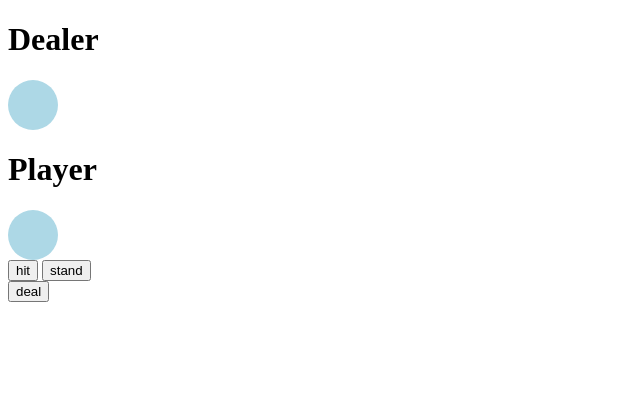
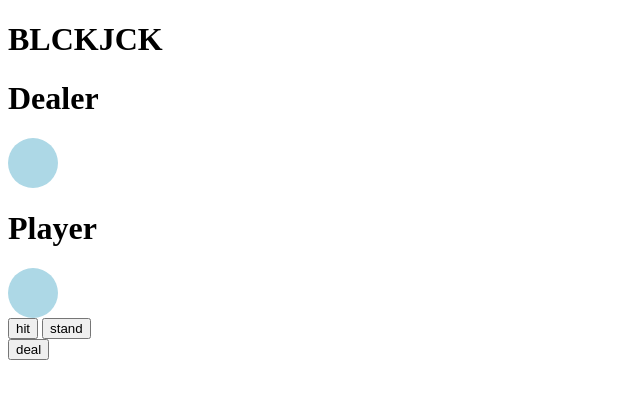
Before and after one commit to ThomasAndrewMacLean/blckjck, a website with bundled scripts: page index.html in a window 1280 px wide. Shown: the whole page, without its empty margins (0-640 px from the left). Built offline with nearby package versions, Linux system fonts and the light colour scheme.

Commit message:
testpipeline

```diff
--- a/index.html
+++ b/index.html
@@ -10,7 +10,11 @@
 </head>
 
 <body>
+    <header>
+        <h1>BLCKJCK</h1>
+    </header>
     <main>
+
         <div class="hand">
             <h1>Dealer</h1>
             <span id="dealerpoints"></span>
```
